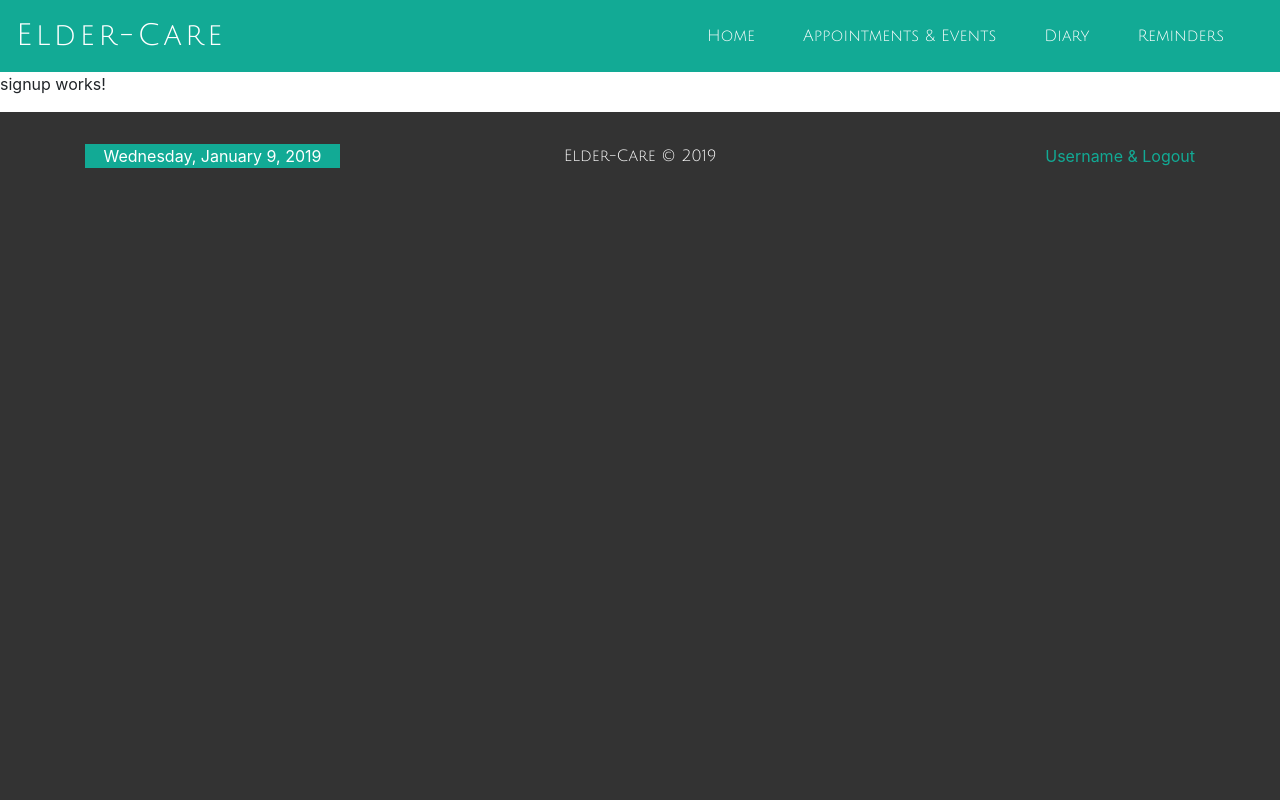
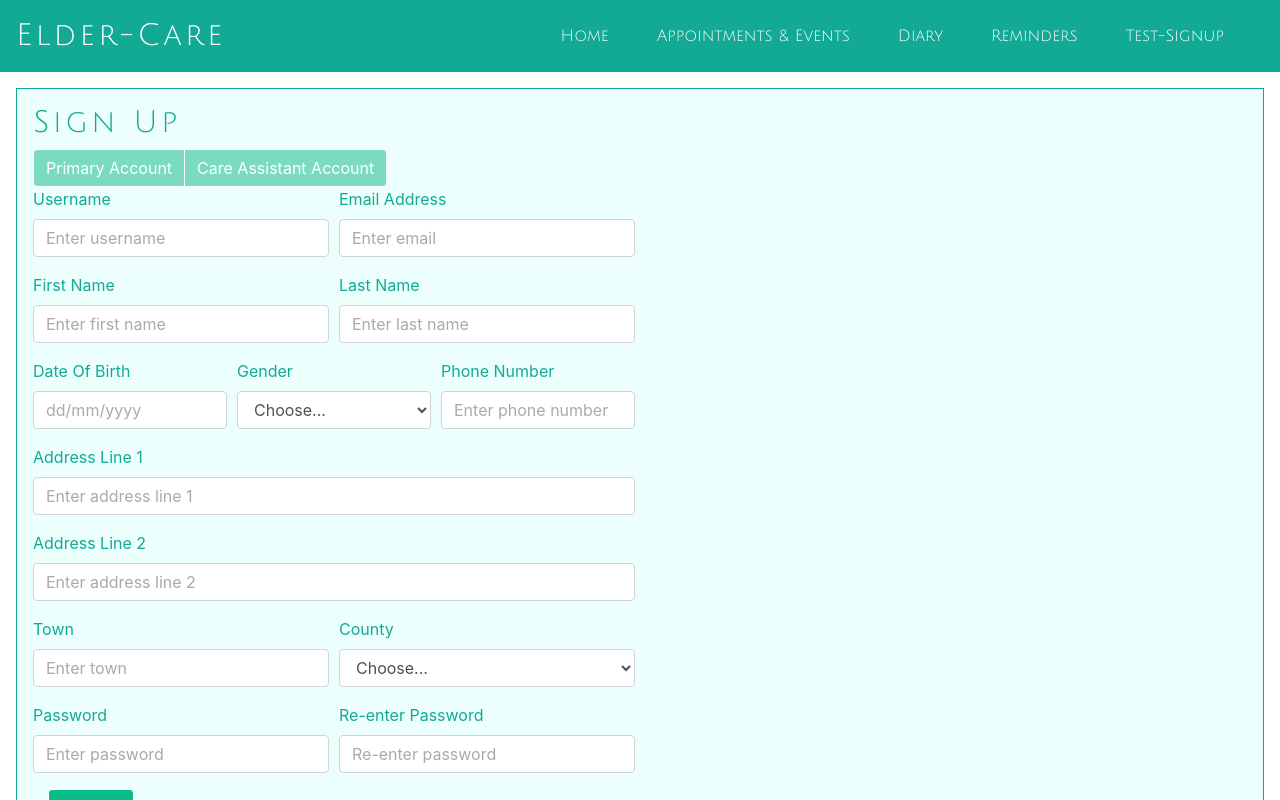
Before and after one commit to craigtupac-96/elder-care-pwa, an Angular app: page /signup in a window 1280 px wide. Shown: the top 800 px of the page. Built offline with nearby package versions, Linux system fonts and the light colour scheme.

Commit message:
Sign Up forms updated with toggle

```diff
--- a/src/app/auth/signup/signup.component.css
+++ b/src/app/auth/signup/signup.component.css
@@ -0,0 +1,39 @@
+.button-label{
+  color: white;
+}
+
+label{
+  color: #12aa95;
+}
+
+input::placeholder{
+  color: #aaaaaa;
+}
+
+.content{
+  margin: 0 auto;
+  width: 45rem;
+  border: 1px solid black;
+}
+
+.form-btn {
+  color: #FFFFFF;
+  background-color: #7BDBC0;
+  border-color: #FFFFFF;
+}
+
+.form-btn:hover,
+.form-btn:focus,
+.form-btn:active,
+.form-btn.active,
+.open .dropdown-toggle.form-btn {
+  color: #FFFFFF;
+  background-color: #06BD89;
+  border-color: #FFFFFF;
+}
+
+.submit-btn{
+  color: #FFFFFF;
+  background-color: #06BD89;
+  border-color: #FFFFFF;
+}
--- a/src/app/auth/signup/signup.component.html
+++ b/src/app/auth/signup/signup.component.html
@@ -1,3 +1,150 @@
-<p>
-  signup works!
-</p>
+<div class="main-content">
+    <h2 class="headings" id="heading2">{{ title }}</h2>
+
+    <div class="btn-group btn-group-toggle" data-toggle="buttons">
+      <label class="btn form-btn button-label active" (click)="showPrimaryForm()">
+        <input type="radio" autocomplete="off" > Primary Account
+      </label>
+      <label class="btn form-btn button-label" (click)="showSecondaryForm()">
+        <input type="radio" autocomplete="off"> Care Assistant Account
+      </label>
+    </div>
+
+    <form *ngIf="showPrimary">
+      <div class="form-row">
+        <div class="form-group col-md-3 col-sm-4">
+          <label>Username</label>
+          <input type="text" class="form-control" name="username" placeholder="Enter username">
+        </div>
+        <div class="form-group col-md-3 col-sm-4">
+          <label>Email Address</label>
+          <input type="text" class="form-control" name="username" placeholder="Enter email">
+        </div>
+      </div>
+      <div class="form-row">
+        <div class="form-group col-md-3 col-sm-4">
+          <label>First Name</label>
+          <input type="text" class="form-control" name="username" placeholder="Enter first name">
+        </div>
+        <div class="form-group col-md-3 col-sm-4">
+          <label>Last Name</label>
+          <input type="text" class="form-control" name="username" placeholder="Enter last name">
+        </div>
+      </div>
+      <div class="form-row">
+        <div class="form-group col-md-2 col-sm-3 col-xs-7">
+          <label>Date Of Birth</label>
+          <input type="text" class="form-control" name="username" placeholder="dd/mm/yyyy">
+        </div>
+        <div class="form-group col-md-2 col-sm-3">
+          <label>Gender</label>
+          <select class="form-control">
+            <option selected>Choose...</option>
+            <option>...</option>
+          </select>
+        </div>
+        <div class="form-group col-md-2 col-sm-3">
+          <label>Phone Number</label>
+          <input type="text" class="form-control" name="username" placeholder="Enter phone number">
+        </div>
+      </div>
+      <div class="form-row">
+        <div class="form-group col-md-6">
+          <label>Address Line 1</label>
+          <input type="text" class="form-control" name="username" placeholder="Enter address line 1">
+        </div>
+      </div>
+      <div class="form-row">
+        <div class="form-group col-md-6">
+          <label>Address Line 2</label>
+          <input type="password" class="form-control" name="password1" placeholder="Enter address line 2">
+        </div>
+      </div>
+      <div class="form-row">
+        <div class="form-group col-md-3 col-sm-4">
+          <label>Town</label>
+          <input type="password" class="form-control" name="password1" placeholder="Enter town">
+        </div>
+        <div class="form-group col-md-3 col-sm-4">
+          <label>County</label>
+          <select class="form-control" placeholder="test">
+            <option selected>Choose...</option>
+            <option>...</option>
+          </select>
+        </div>
+      </div>
+      <div class="form-row">
+        <div class="form-group col-md-3 col-sm-4">
+          <label>Password</label>
+          <input type="password" class="form-control" name="password1" placeholder="Enter password">
+        </div>
+        <div class="form-group col-md-3 col-sm-4">
+          <label>Re-enter Password</label>
+          <input type="password" class="form-control" name="password2" placeholder="Re-enter password">
+        </div>
+      </div>
+      <div class="form-group col-md-6">
+        <button type="submit" name="register" class="btn submit-btn">Sign Up</button>
+      </div>
+    </form>
+
+  <form *ngIf="showSecondary">
+    <div class="form-row">
+      <div class="form-group col-md-3 col-sm-4">
+        <label>Family Username</label>
+        <input type="text" class="form-control" name="familyUsername" placeholder="Enter family username">
+      </div>
+    </div>
+    <div class="form-row">
+      <div class="form-group col-md-3 col-sm-4">
+        <label>Username</label>
+        <input type="text" class="form-control" name="username" placeholder="Enter username">
+      </div>
+      <div class="form-group col-md-3 col-sm-4">
+        <label>Email Address</label>
+        <input type="text" class="form-control" name="username" placeholder="Enter email">
+      </div>
+    </div>
+    <div class="form-row">
+      <div class="form-group col-md-3 col-sm-4">
+        <label>First Name</label>
+        <input type="text" class="form-control" name="username" placeholder="Enter first name">
+      </div>
+      <div class="form-group col-md-3 col-sm-4">
+        <label>Last Name</label>
+        <input type="text" class="form-control" name="username" placeholder="Enter last name">
+      </div>
+    </div>
+    <div class="form-row">
+      <div class="form-group col-md-2 col-sm-3 col-xs-7">
+        <label>Date Of Birth</label>
+        <input type="text" class="form-control" name="username" placeholder="dd/mm/yyyy">
+      </div>
+      <div class="form-group col-md-2 col-sm-3">
+        <label>Gender</label>
+        <select class="form-control">
+          <option selected>Choose...</option>
+          <option>...</option>
+        </select>
+      </div>
+      <div class="form-group col-md-2 col-sm-3">
+        <label>Phone Number</label>
+        <input type="text" class="form-control" name="username" placeholder="Enter phone number">
+      </div>
+    </div>
+    <div class="form-row">
+      <div class="form-group col-md-3 col-sm-4">
+        <label>Password</label>
+        <input type="password" class="form-control" name="password1" placeholder="Enter password">
+      </div>
+      <div class="form-group col-md-3 col-sm-4">
+        <label>Re-enter Password</label>
+        <input type="password" class="form-control" name="password2" placeholder="Re-enter password">
+      </div>
+    </div>
+    <div class="form-group col-md-6">
+      <button type="submit" name="register" class="btn submit-btn">Sign Up</button>
+    </div>
+  </form>
+
+</div>
--- a/src/app/auth/signup/signup.component.ts
+++ b/src/app/auth/signup/signup.component.ts
@@ -6,8 +6,23 @@ import { Component, OnInit } from '@angular/core';
   styleUrls: ['./signup.component.css']
 })
 export class SignupComponent implements OnInit {
+  title = 'Sign Up';
+  showPrimary = true;
+  showSecondary = false;
 
-  constructor() { }
+  showPrimaryForm() {
+    this.showPrimary = true;
+    this.showSecondary = false;
+  }
+
+  showSecondaryForm() {
+    this.showPrimary = false;
+    this.showSecondary = true;
+  }
+
+  constructor() {
+
+  }
 
   ngOnInit() {
   }
--- a/src/app/footer/footer.component.css
+++ b/src/app/footer/footer.component.css
@@ -10,6 +10,7 @@
 .dateBox{
   background-color: #12aa95;
   text-align: center;
+  border-radius: 2px;
 }
 
 .middle-col{
--- a/src/app/nav/nav.component.html
+++ b/src/app/nav/nav.component.html
@@ -7,7 +7,7 @@
   <div class="collapse navbar-collapse" id="navbarSupportedContent">
     <ul class="navbar-nav ml-auto">
       <li class="nav-item active">
-        <a class="nav-link" routerLink="/">Home</a> <!-- remove later -->
+        <a class="nav-link" routerLink="/">Home</a> <!-- remove later or change to dashboard -->
       </li>
       <li class="nav-item">
         <a class="nav-link" routerLink="/appointments">Appointments & Events</a>
@@ -18,6 +18,9 @@
       <li class="nav-item">
         <a class="nav-link" routerLink="/reminders">Reminders</a>
       </li>
+      <li class="nav-item">
+        <a class="nav-link" routerLink="/signup">Test-Signup</a> <!-- remove later -->
+      </li>
     </ul>
   </div>
 </nav>
--- a/src/styles.css
+++ b/src/styles.css
@@ -13,9 +13,16 @@ html, body{
   font-size: 1.9rem;
 }
 
+#heading3 {
+  color: #12aa95;
+  font-size: 1.4rem;
+}
+
 .main-content{
   height: 49rem;
   background-color: #edfffc; /* To be removed */
   border: solid 1px #12aa95; /* To be removed */
   margin: 1rem;
+  padding:1rem;
+  overflow: auto;
 }
```
Also changed, not shown: 1 other file (tests, documents, lock files or other folders).
